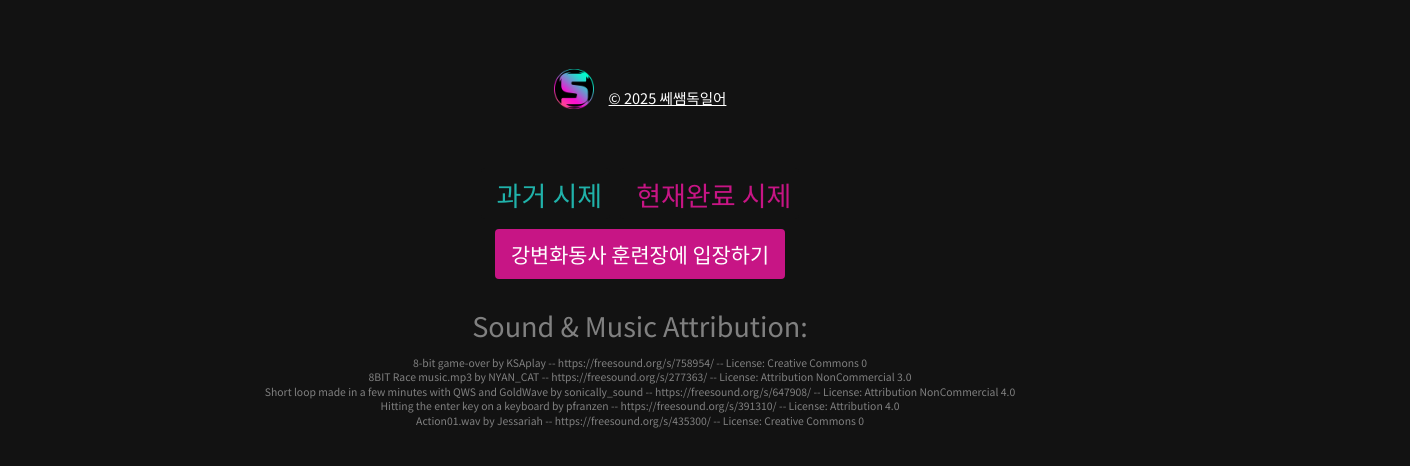
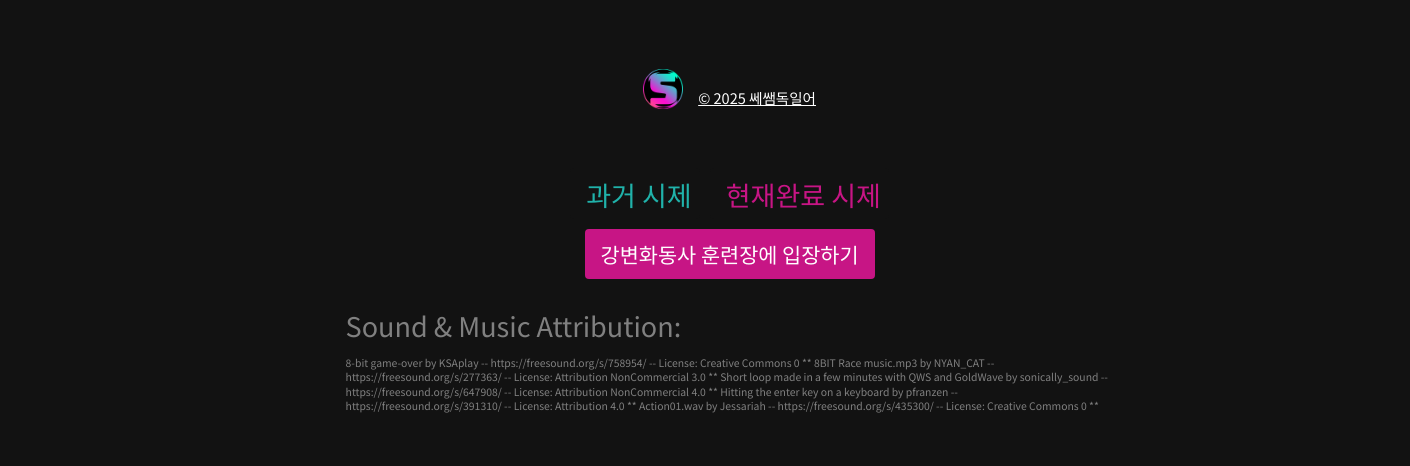
Before and after one commit to nunsaramengel/german_verb_hoonlyeonjang, a React (Vite) app: page / in a window 1280 px wide. Shown: the top 466 px of the page, 1410 px wide, since content can reach past the window. Built offline with nearby package versions, Linux system fonts and the light colour scheme; no server answers.

Commit message:
fixed the audio attribution overlay problem once more.

```diff
--- a/package.json
+++ b/package.json
@@ -14,7 +14,8 @@
     "howler": "^2.2.4",
     "react": "^19.0.0",
     "react-dom": "^19.0.0",
-    "react-router": "^7.3.0"
+    "react-router": "^7.3.0",
+    "styled-components": "^6.1.16"
   },
   "devDependencies": {
     "@eslint/js": "^9.21.0",
--- a/src/App.jsx
+++ b/src/App.jsx
@@ -7,7 +7,22 @@ import Score from "./components/Score.jsx"
 import TenseChoice from "./components/TenseChoice.jsx"
 import ShowWrongVerbs from "./components/ShowWrongVerbs.jsx"
 import { Howl } from "howler";
-import Logo  from "/img/logo.png"
+import Logo from "/img/logo.png"
+import styled from 'styled-components';
+
+
+
+const responsiveParagraph = styled.p`
+  font-size: 18px; /* Default for computers */
+
+  @media (max-width: 1024px) {
+    font-size: 16px; /* For iPads */
+  }
+
+  @media (max-width: 768px) {
+    font-size: 14px; /* For mobile devices */
+  }
+  `;
 
 
 
@@ -18,6 +33,8 @@ function App() {
   const [score, setScore] = useState(0)
   const [isPastTense, setIsPastTense] = useState(false)
   const [wrongVerbs, setWrongVerbs] = useState([])
+
+
 
 
   const LOGO_SIZE = "40"
@@ -127,7 +144,7 @@ function App() {
   }
 
   return (
-    <>
+    <div style={{width: "100vw", margin: "auto", padding: "0 40px"}}>
       <a href="mailto:sesaemdeutsch@gmail.com?subject=강변화동사%20훈련장%20Render">
         <p style={{ fontSize: ".7rem", marginBottom: "50px" }}><img src={Logo} width={LOGO_SIZE} height={LOGO_SIZE} alt="logo 쎄쌤" style={{ marginRight: "15px", transform: "translateY(5px)" }} />
           &copy; 2025 쎄쌤독일어
@@ -145,21 +162,26 @@ function App() {
       )}
       {(!begun && <><TenseChoice isPastTense={isPastTense} setIsPastTense={setIsPastTense} /><button onClick={clickButton} className="enterTrainingGroundButton">강변화동사 훈련장에 입장하기</button></>)}
       {(begun && <ShowWrongVerbs wrongVerbs={wrongVerbs} />)}
-      <p style={{
-        position: "sticky", textAlign: "center", bottom: "2.5vh", left: "10 % ", right: "10% ", color: "grey" }}>
-      Sound & Music Attribution:
-      <br />
-        <span>
-          <p style={{ fontSize: ".5rem", lineHeight: ".7rem", color: "grey" }}>
-            8-bit game-over by KSAplay -- https://freesound.org/s/758954/ -- License: Creative Commons 0 <br />
-            8BIT Race music.mp3 by NYAN_CAT -- https://freesound.org/s/277363/ -- License: Attribution NonCommercial 3.0 <br />
-            Short loop made in a few minutes with QWS and GoldWave by sonically_sound -- https://freesound.org/s/647908/ -- License: Attribution NonCommercial 4.0 <br />
-            Hitting the enter key on a keyboard by pfranzen -- https://freesound.org/s/391310/ -- License: Attribution 4.0 <br />
-            Action01.wav by Jessariah -- https://freesound.org/s/435300/ -- License: Creative Commons 0 <br />
-          </p>
-        </span>
-      </p>
-    </>
+      <div style={{margin: "auto",  bottom: "1vh", width: "60vw",  backgroundColor: "transparent"}}>
+        <p style={{
+          color: "grey",
+          textAlign: "left",
+          backgroundColor: "transparent"
+        }}>
+        Sound & Music Attribution:
+        <br />
+          <div style={{backgroundColor: "transparent"}}>
+            <p style={{ fontSize: ".5rem", lineHeight: ".7rem", textAlign: "left", color: "grey", backgroundColor: "transparent" }}>
+              8-bit game-over by KSAplay -- https://freesound.org/s/758954/ -- License: Creative Commons 0 **
+              8BIT Race music.mp3 by NYAN_CAT -- https://freesound.org/s/277363/ -- License: Attribution NonCommercial 3.0 **
+              Short loop made in a few minutes with QWS and GoldWave by sonically_sound -- https://freesound.org/s/647908/ -- License: Attribution NonCommercial 4.0 **
+              Hitting the enter key on a keyboard by pfranzen -- https://freesound.org/s/391310/ -- License: Attribution 4.0 **
+              Action01.wav by Jessariah -- https://freesound.org/s/435300/ -- License: Creative Commons 0 **
+            </p>
+          </div>
+        </p>
+      </div>
+    </div>
   );
 }
 
--- a/src/components/ShowWrongVerbs.jsx
+++ b/src/components/ShowWrongVerbs.jsx
@@ -8,7 +8,7 @@ const ShowWrongVerbs = ({ wrongVerbs }) => {
         setShowWrongVerbs(!showWrongVerbs)
     }
     return (
-        <>
+        <div style={{zIndex: "100"}}>
             <button onClick={handleButtonClick}>{showWrongVerbs ? "복습할 동사 가리기" : '복습할 동사 보여주기'}</button>
             <ul style={{ border: showWrongVerbs ? '2px solid #1ED3DF' : " " }}>
                 {showWrongVerbs && (wrongVerbs.map((verb, index) => (
@@ -19,7 +19,7 @@ const ShowWrongVerbs = ({ wrongVerbs }) => {
                     </li>
                 )))}
             </ul>
-        </>
+        </div>
   )
 }
 
--- a/src/styles/App.css
+++ b/src/styles/App.css
@@ -6,10 +6,10 @@
 }
 
 #root {
-  max-width: 1280px;
   margin: 0 auto;
   padding: 2rem;
   text-align: center;
+  max-width: 100vw;
 }
 
 button:hover{
@@ -47,7 +47,7 @@ input:focus{
 }
 
 input::placeholder{
-   font-family: 'Roboto', sans-serif;
+  font-family: 'Roboto', sans-serif;
   font-weight: 100;
   color: white;
 }
```
Also changed, not shown: 1 other file (tests, documents, lock files or other folders).
